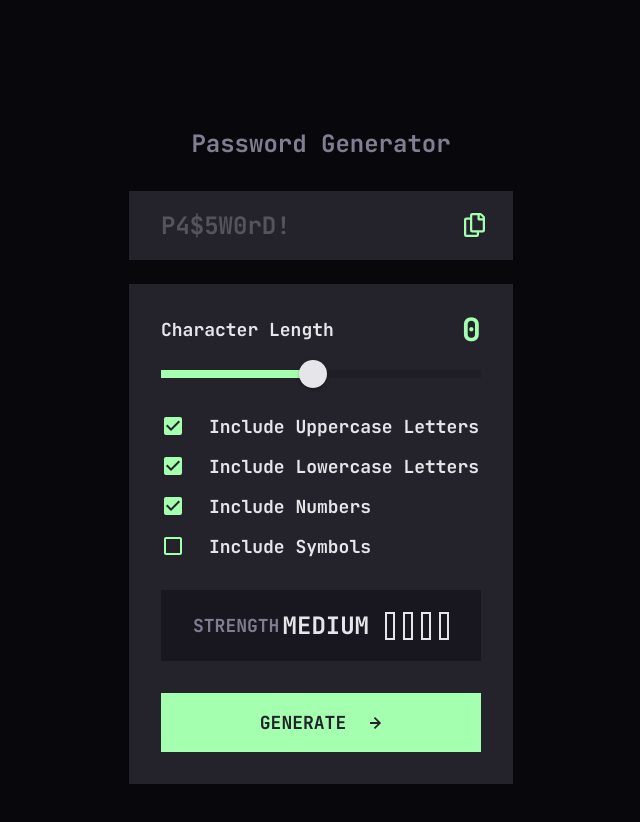
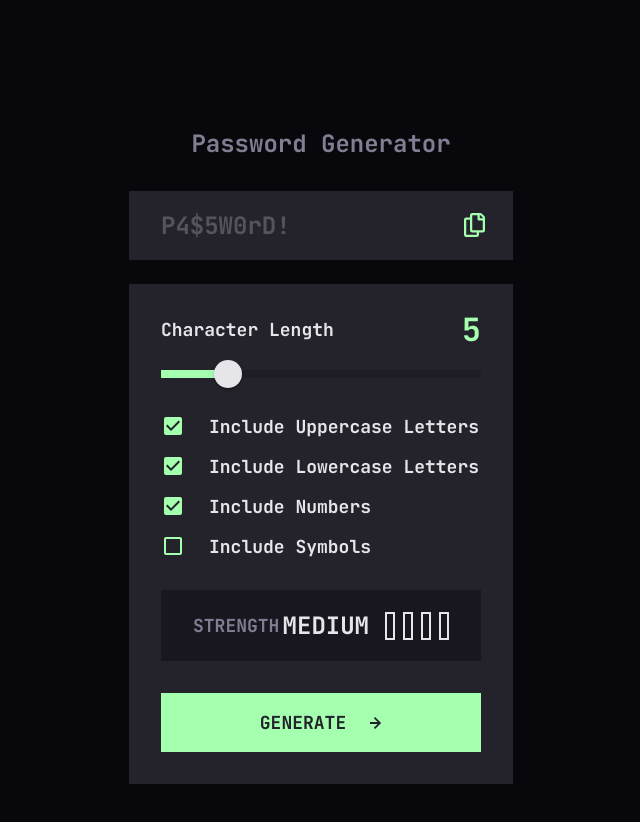
Before and after one commit to anitayawson/Password-Generator, a React (Create React App) app: page / in a window 1280 px wide. Shown: the top 822 px of the page, without its empty margins (319-959 px from the left). Built offline with nearby package versions, Linux system fonts and the light colour scheme.

Commit message:
add functionality to slider

```diff
--- a/src/App.js
+++ b/src/App.js
@@ -5,6 +5,7 @@ import Checklist from "./components/Checklist/Checklist";
 import StrengthBars from "./components/StrengthBars/StrengthBars";
 
 function App() {
+  const [charLength, setCharLength] = useState(5);
   // const [password, setPassword] = useState("");
   // const [strength, setStrength] = useState("");
 
@@ -59,18 +60,18 @@ function App() {
           <article className="form__main-content">
             <div className="char-length">
               <p className="char-length__text">Character Length</p>
-              <h2 className="char-length__number">0</h2>
+              <h2 className="char-length__number">{charLength}</h2>
             </div>
             <Slider
               aria-label="Character Length"
-              defaultValue={10}
-              // getAriaValueText={valuetext}
+              defaultValue={5}
               valueLabelDisplay="off"
-              shiftStep={30}
               step={1}
               marks={false}
               min={1}
               max={20}
+              value={charLength}
+              onChange={(e, value) => setCharLength(value)}
               sx={{
                 "& .MuiSlider-rail": {
                   height: 8,
```
